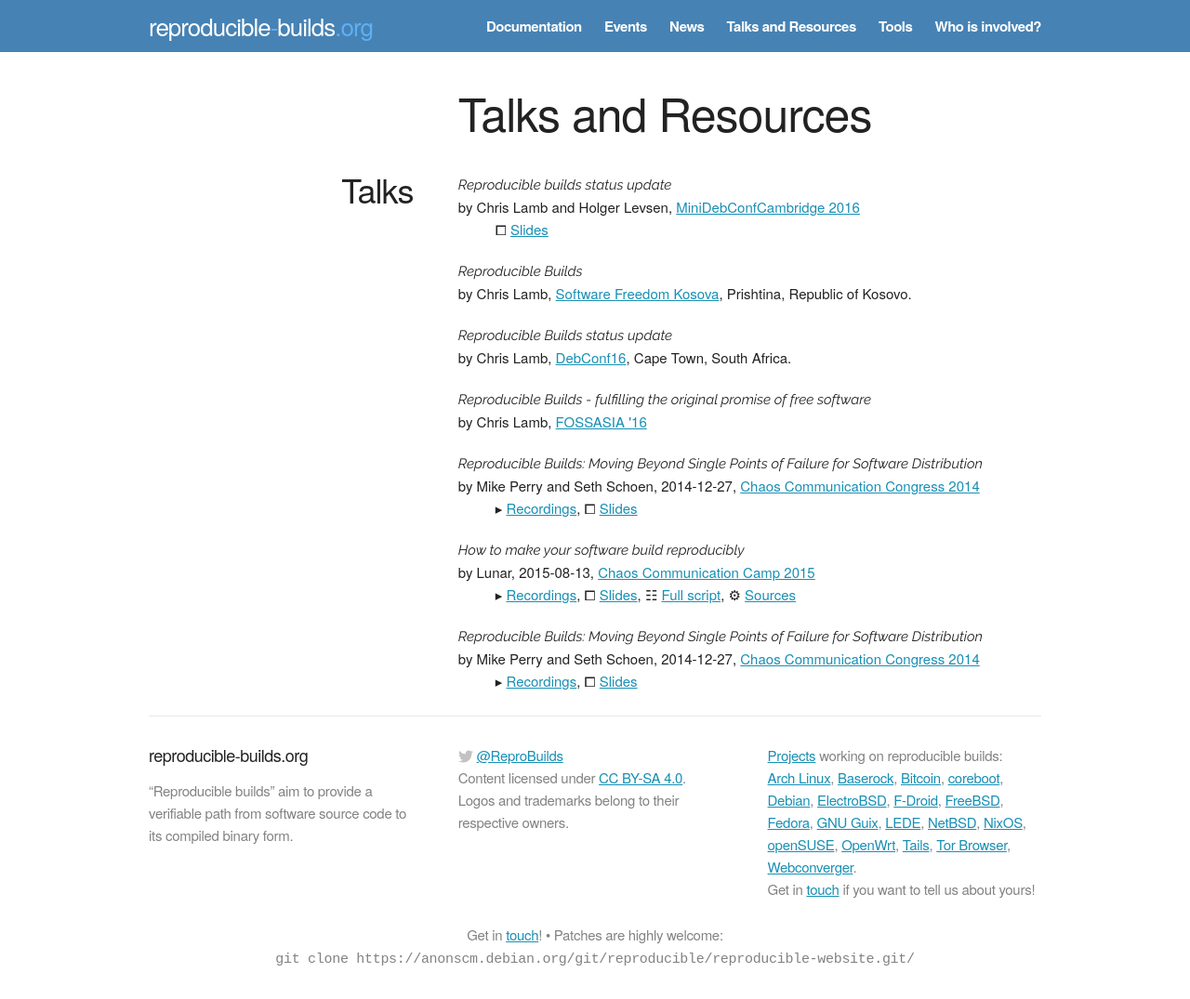
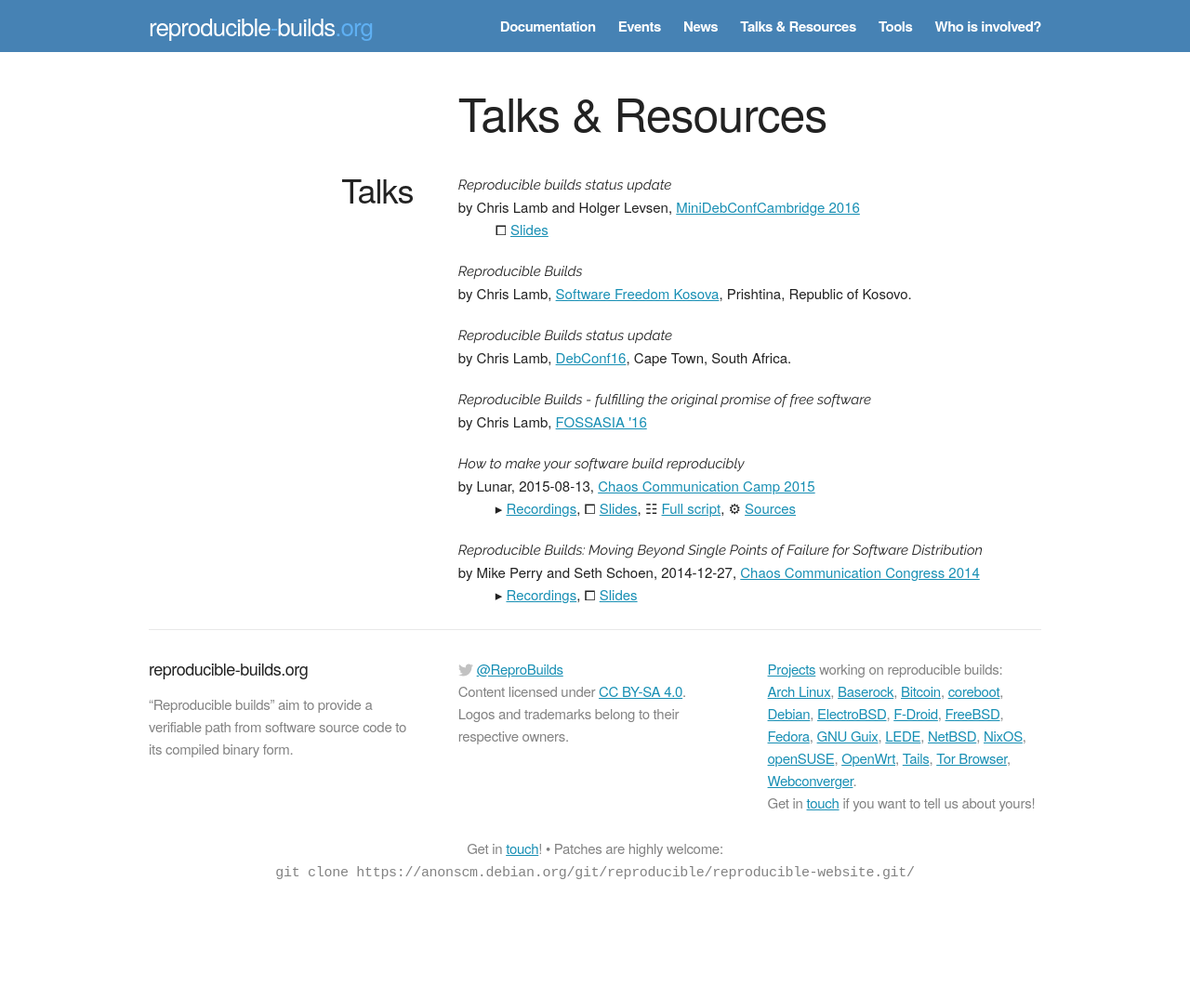
Before and after one commit to prototypefund/reproducible-website, a Jekyll site: the page built from resources.html, in a window 1280 px wide. Shown: the whole page at 93% size. Built offline with Jekyll 4.4.1, drawn with Linux system fonts in a browser that asks for light colours; some web fonts are replaced; after the commit the page ends 982 px from its top, so only the background shows below that.

Commit message:
Delete talk which was in there twice. Reorder talks by date.

```diff
--- a/resources.html
+++ b/resources.html
@@ -1,6 +1,6 @@
 ---
 layout: page
-title: Talks and Resources
+title: Talks & Resources
 permalink: /resources/
 ---
 
@@ -36,14 +36,6 @@ permalink: /resources/
       <dd>
       </dd>
       <dt>
-        <em>Reproducible Builds: Moving Beyond Single Points of Failure for Software Distribution</em><br />
-        by Mike Perry and Seth Schoen, 2014-12-27, <a href="https://events.ccc.de/congress/2014/">Chaos Communication Congress 2014</a>
-      </dt>
-      <dd>
-       ▸ <a href="https://media.ccc.de/v/31c3_-_6240_-_en_-_saal_g_-_201412271400_-_reproducible_builds_-_mike_perry_-_seth_schoen_-_hans_steiner">Recordings</a>,
-       &#10720; <a href="https://events.ccc.de/congress/2014/Fahrplan/system/attachments/2575/original/2014CCCReproducible.pdf">Slides</a>
-      </dd>
-      <dt>
         <em>How to make your software build reproducibly</em><br />
         by Lunar, 2015-08-13, <a href="https://events.ccc.de/camp/2015/">Chaos Communication Camp 2015</a>
       </dt>
```
